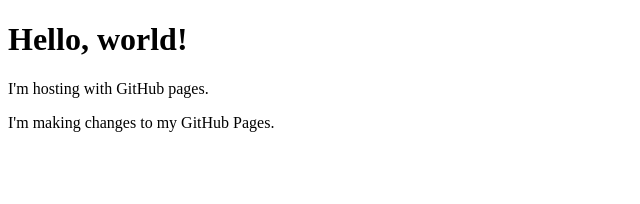
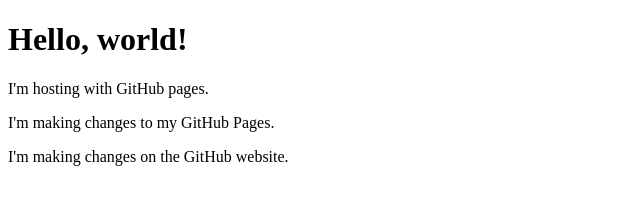
Before and after one commit to ravenrespecter/ravenrespecter.github.io, a plain HTML site: page index.html in a window 1280 px wide. Shown: the whole page, without its empty margins (0-640 px from the left). Drawn offline with Linux system fonts and the light colour scheme.

Commit message:
Updated index on GitHub website

```diff
--- a/index.html
+++ b/index.html
@@ -16,6 +16,8 @@
 
 <p> I'm making changes to my GitHub Pages. </p>
 
+  <p> I'm making changes on the GitHub website. </p>
+
 </body>
 
 </html>
```
